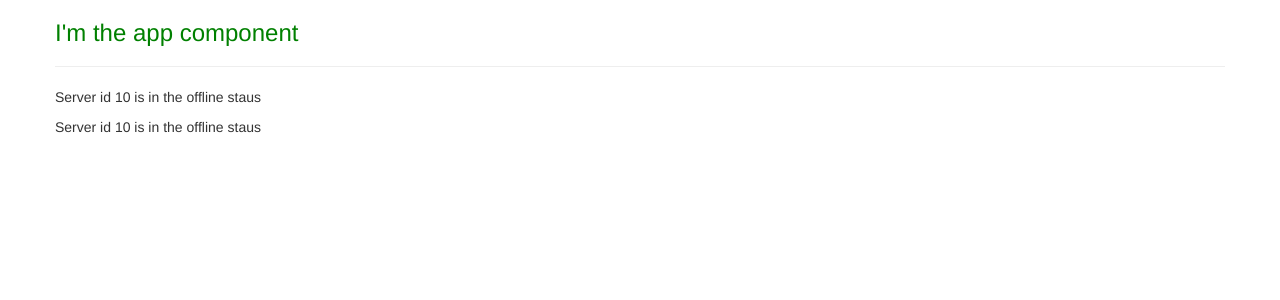
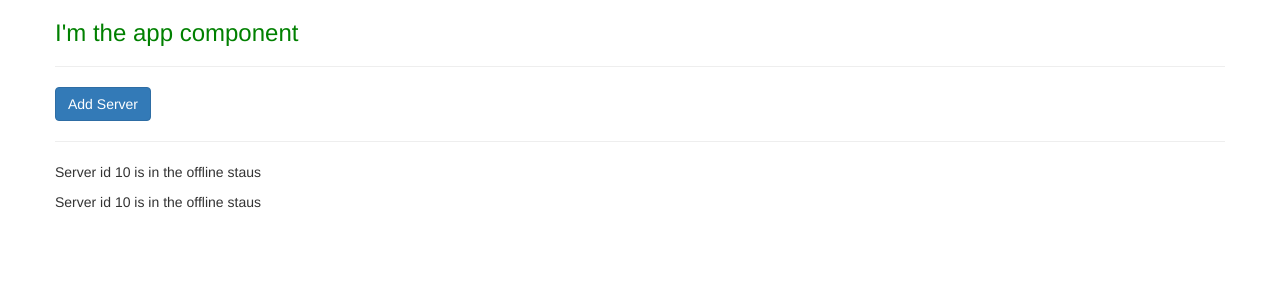
Before and after one commit to chethandb/my-first-angular-app, an Angular app: page / in a window 1280 px wide. Shown: the top 300 px of the page. Built offline with nearby package versions, Linux system fonts and the light colour scheme.

Commit message:
to use property binding

```diff
--- a/src/app/servers/servers.component.html
+++ b/src/app/servers/servers.component.html
@@ -1,2 +1,4 @@
+<button class="btn btn-primary" [disabled]="!allowNewServer">Add Server</button>
+<hr>
 <app-server></app-server>
 <app-server></app-server>
--- a/src/app/servers/servers.component.ts
+++ b/src/app/servers/servers.component.ts
@@ -4,13 +4,18 @@
   //selector: 'app-servers',
   //selector: '[app-servers]',
   selector: '.app-servers',
-  template: `<app-server></app-server>
-             <app-server></app-server>`,
+  /* template: `<app-server></app-server>
+             <app-server></app-server>`, */
+  templateUrl: './servers.component.html',
   styleUrls: ['./servers.component.css']
 })
 export class ServersComponent implements OnInit {
-
-  constructor() { }
+  allowNewServer = false;
+  constructor() {
+    setTimeout(() => {
+        this.allowNewServer = true;
+    }, 2000);
+  }
 
   ngOnInit(): void {
   }
```
